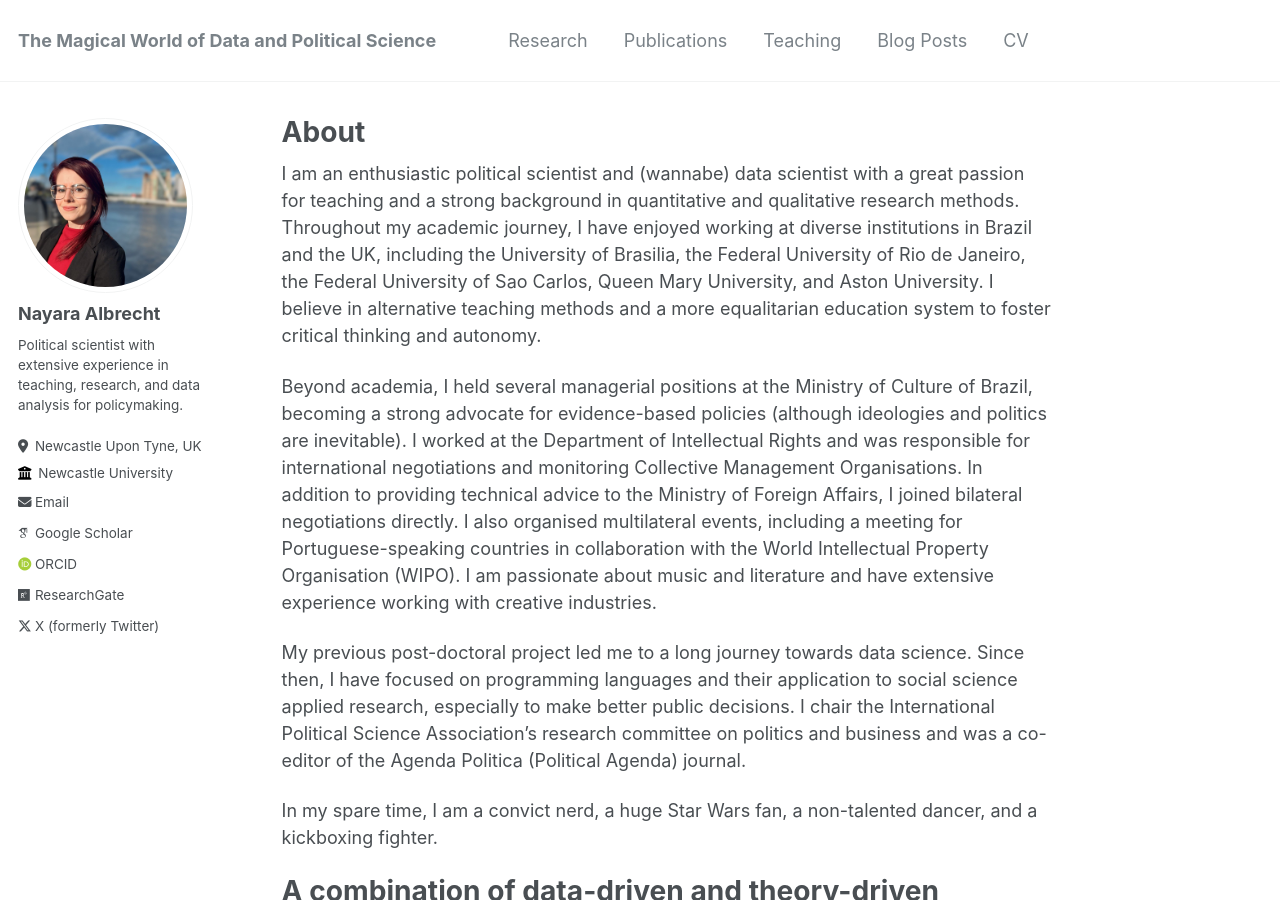
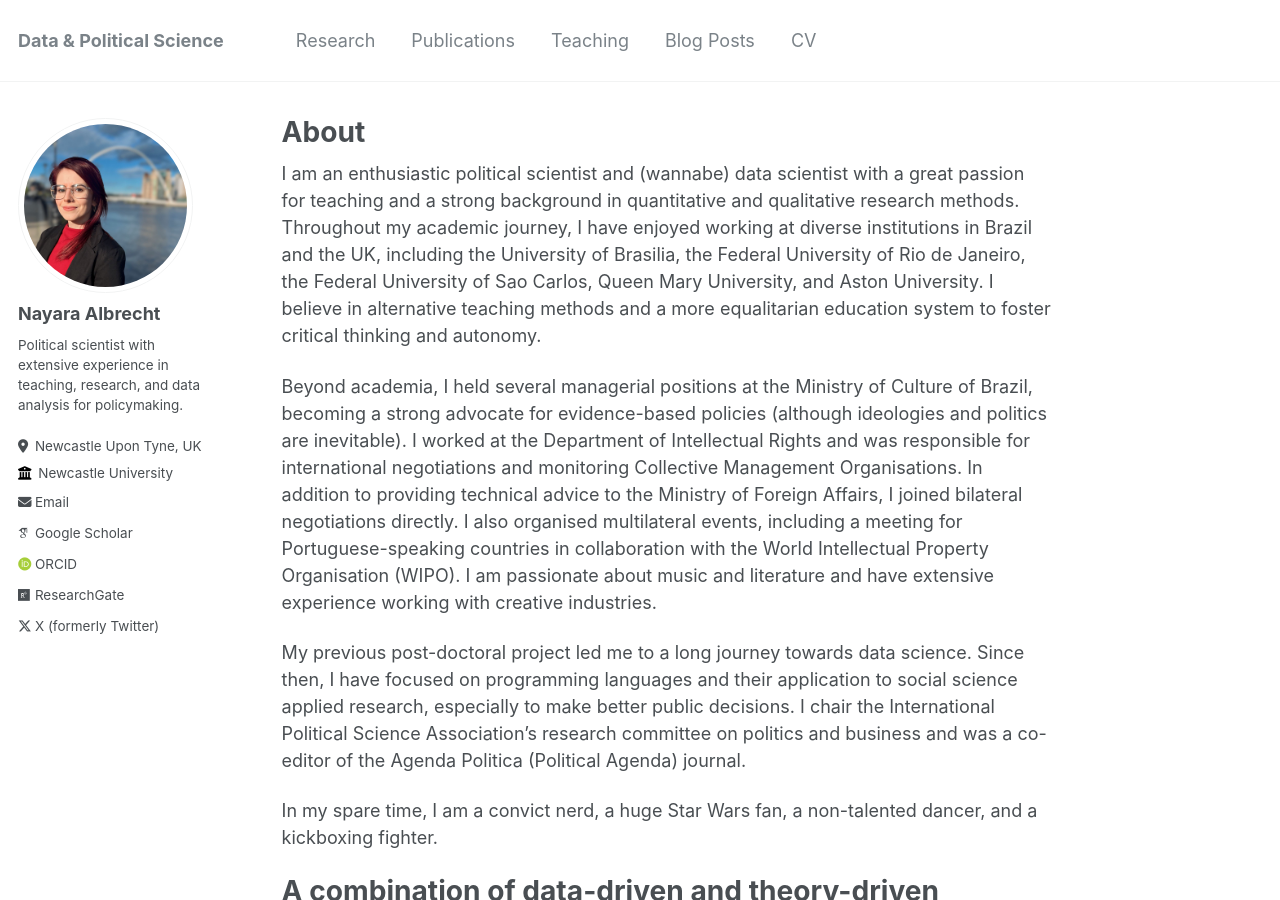
Before and after one commit to nayalbrecht/nayalbrecht.github.io, a Jekyll site: the page built from _pages/about.md, in a window 1280 px wide and 900 px high. Built offline with Jekyll 4.4.1, drawn with Linux system fonts in a browser that asks for light colours; some web fonts are replaced.

Commit message:
Update _config.yml

```diff
--- a/_config.yml
+++ b/_config.yml
@@ -8,7 +8,7 @@
 
 # Basic Site Settings
 locale                   : "en-UK"
-title                    : "The Magical World of Data and Political Science"
+title                    : "Data & Political Science"
 title_separator          : "-"
 name                     : &name "Nayara Albrecht - Nabot"
 description              : &description "Political scientist, data wizard, dancer, and fighter"
```
